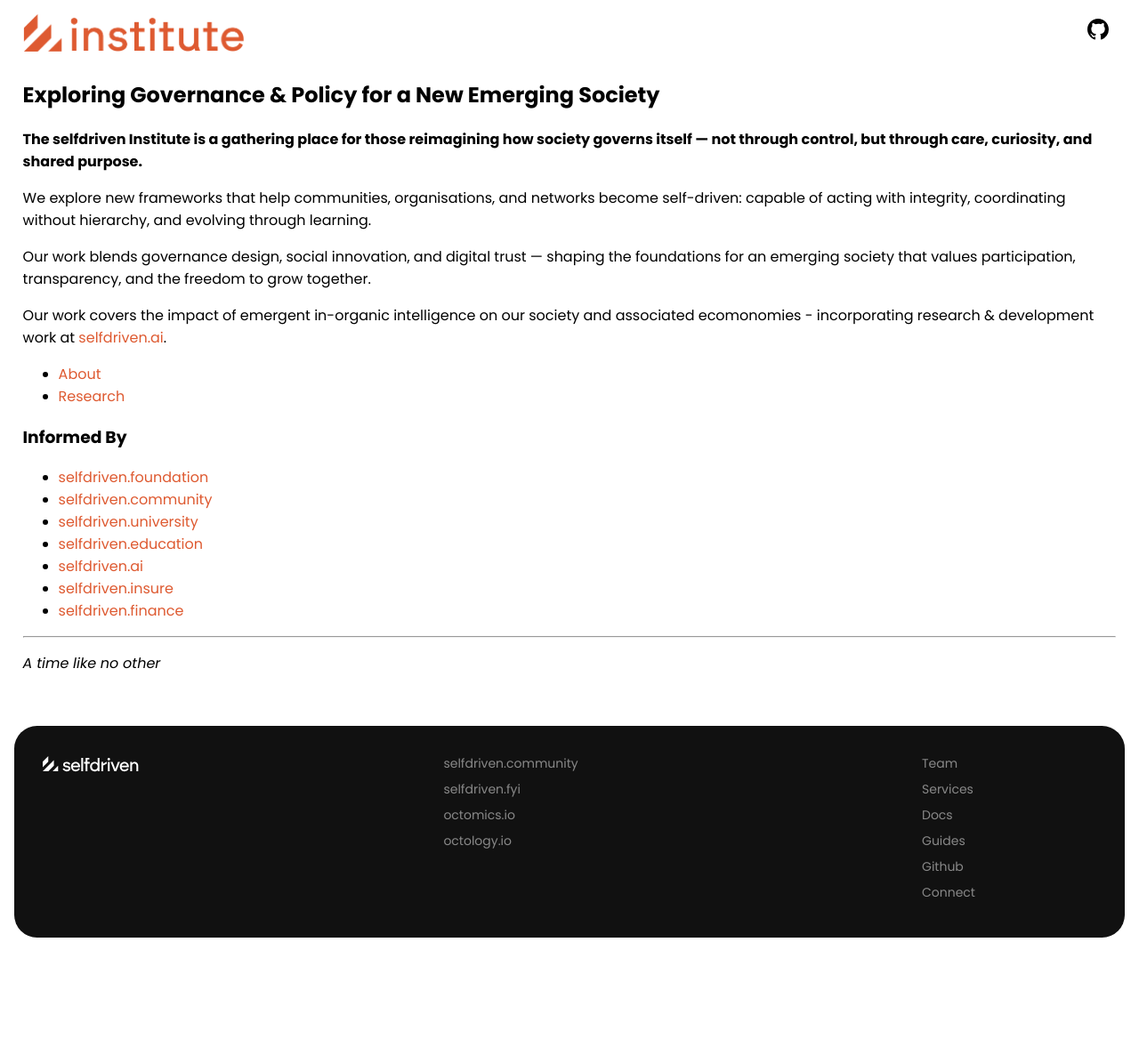
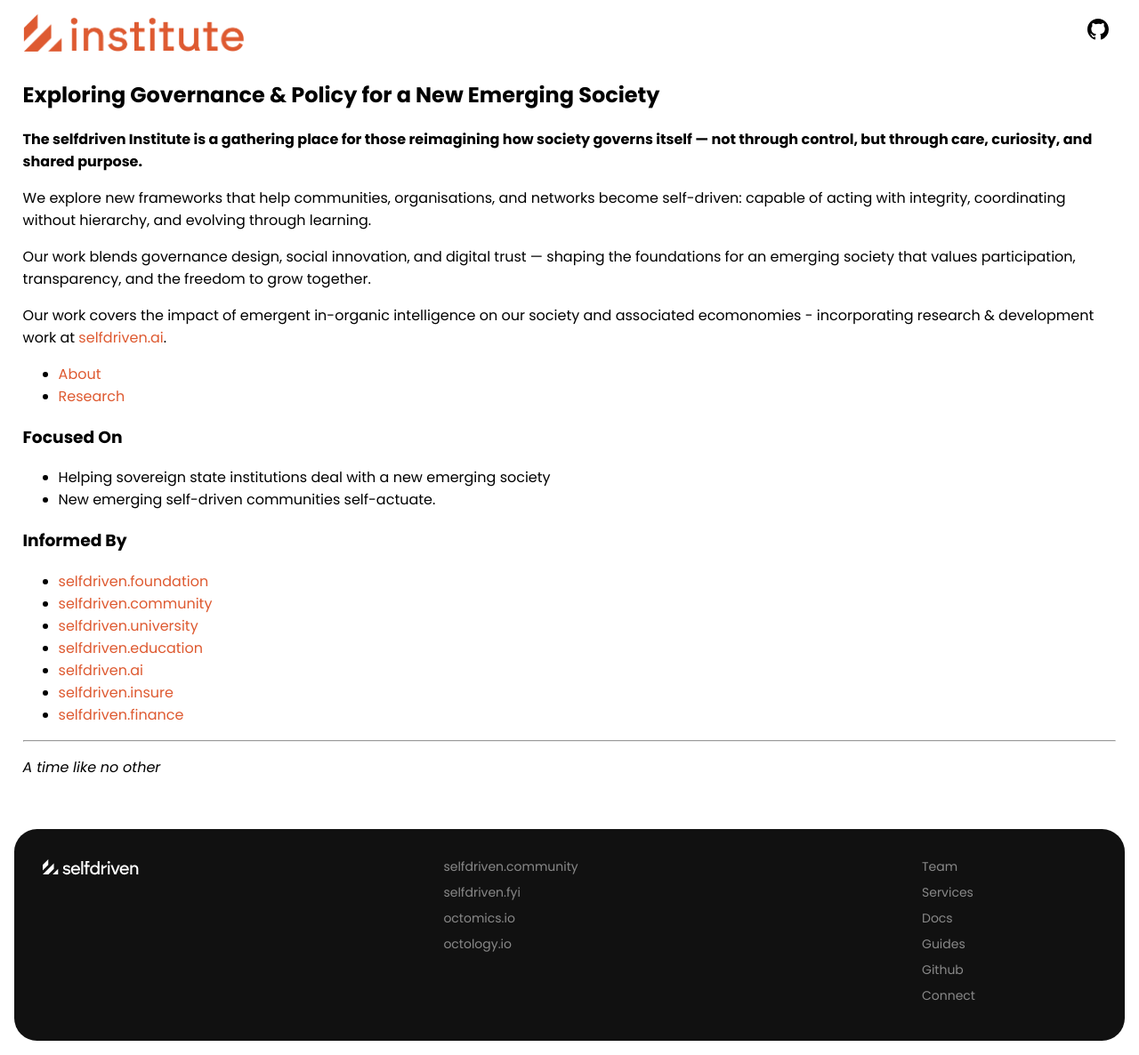
Before and after one commit to selfdriven-foundation/selfdriven-institute, a Jekyll site: the page built from docs/index.md, in a window 1280 px wide. Shown: the whole page at 89% size. Built offline with Jekyll 4.4.1, drawn with Linux system fonts in a browser that asks for light colours; before the commit the page ends 1070 px from its top, so only the background shows below that.

Commit message:
Update index.md

```diff
--- a/docs/index.md
+++ b/docs/index.md
@@ -16,6 +16,10 @@
 - [About](/about/)
 - [Research](/research/)
 
+### Focused On
+- Helping sovereign state institutions deal with a new emerging society
+- New emerging self-driven communities self-actuate.
+
 ### Informed By
 - [selfdriven.foundation](https://selfdriven.foundation)
 - [selfdriven.community](https://selfdriven.community)
@@ -25,7 +29,6 @@
 - [selfdriven.insure](https://selfdriven.insure)
 - [selfdriven.finance](https://selfdriven.finance)
 
-
 ---
 
 *A time like no other*
```
